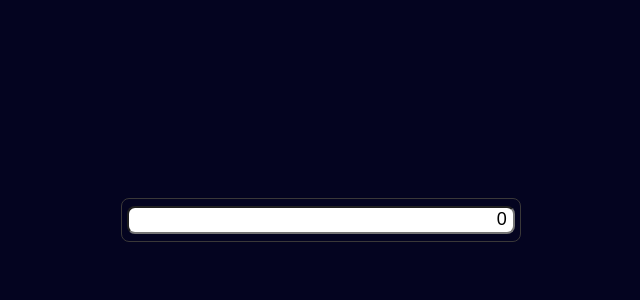
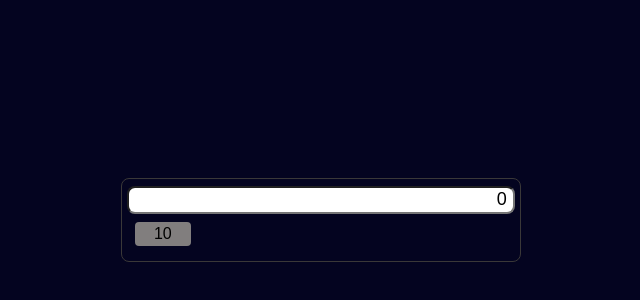
Before and after one commit to naandoc/calculator, a React (Vite) app: page / in a window 1280 px wide. Shown: the part 100-400 px from the top of the page, without its empty margins (39-679 px from the left). Built offline with nearby package versions, Linux system fonts and the light colour scheme.

Commit message:
capturando o target da tecla que está sendo clicada

```diff
--- a/src/App.css
+++ b/src/App.css
@@ -8,6 +8,7 @@
 body {
   background-color: rgb(4, 4, 32);
   color: #fff;
+  font-family: sans-serif;
   display: flex;
   align-items: center;
   height: 80vh;
--- a/src/App.tsx
+++ b/src/App.tsx
@@ -1,12 +1,14 @@
 import { type ReactElement } from 'react';
 import DigitationField from './components/digitation-field/DigitationField';
 import './App.css';
+import NumericKeyboard from './components/numeric-keyboard/NumericKeyboard';
 
 function App(): ReactElement {
   return (
     <>
       <section>
         <DigitationField />
+        <NumericKeyboard />
       </section>
     </>
   );
--- /dev/null
+++ b/src/components/buttons/Buttom.module.css
@@ -0,0 +1,20 @@
+li {
+  list-style: none;
+  padding: 0.6rem 0.5rem;
+  color: #000;
+  font-weight: 500;
+  background-color: #f3eeee;
+  height: 1.5rem;
+  width: 3.5rem;
+  border-radius: 4px;
+  display: flex;
+  justify-content: center;
+  align-items: center;
+  cursor: pointer;
+  user-select: none;
+  margin: 8px; /* será removida */
+}
+
+.bgWhite {
+  background-color: #817e7e;
+}
--- /dev/null
+++ b/src/components/buttons/Buttom.tsx
@@ -0,0 +1,24 @@
+import { type ReactElement } from 'react';
+import styles from './Buttom.module.css';
+
+interface ButtomProps {
+  colorBg: string;
+  digitButtom: string;
+  digitEvent: (e: React.MouseEvent) => void;
+}
+
+const Buttom = ({
+  colorBg,
+  digitButtom,
+  digitEvent,
+}: ButtomProps): ReactElement => {
+  return (
+    <>
+      <li onClick={digitEvent} className={styles[colorBg]}>
+        {digitButtom}
+      </li>
+    </>
+  );
+};
+
+export default Buttom;
--- /dev/null
+++ b/src/components/numeric-keyboard/NumericKeyboard.tsx
@@ -0,0 +1,25 @@
+import { type ReactElement } from 'react';
+import Buttom from '../buttons/Buttom';
+
+const NumericKeyboard = (): ReactElement => {
+  const handleEventDigit = (e: React.MouseEvent): void => {
+    const targetEl = e.target as HTMLLIElement;
+
+    console.log(targetEl.innerText);
+  };
+
+  return (
+    <div>
+      <Buttom
+        digitEvent={handleEventDigit}
+        colorBg="bgWhite"
+        digitButtom="10"
+      />
+      {/* <Buttom colorBg="bgWhite" digitButtom="10" />
+      <Buttom colorBg="" digitButtom="5" />
+      <Buttom colorBg="" digitButtom="25" /> */}
+    </div>
+  );
+};
+
+export default NumericKeyboard;
```
Also changed, not shown: src/components/numeric-keyboard/NumericKeyboard.css (added).
